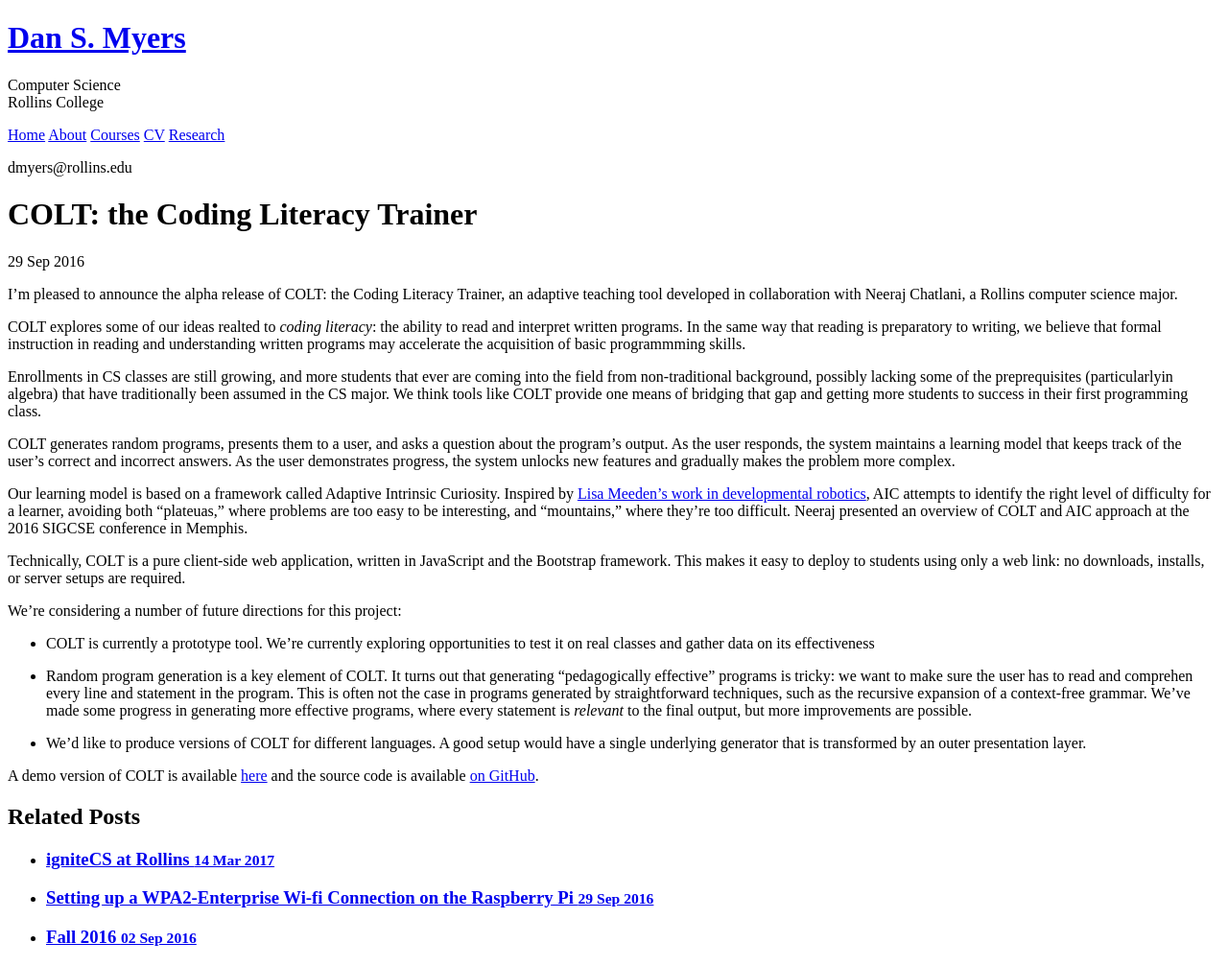
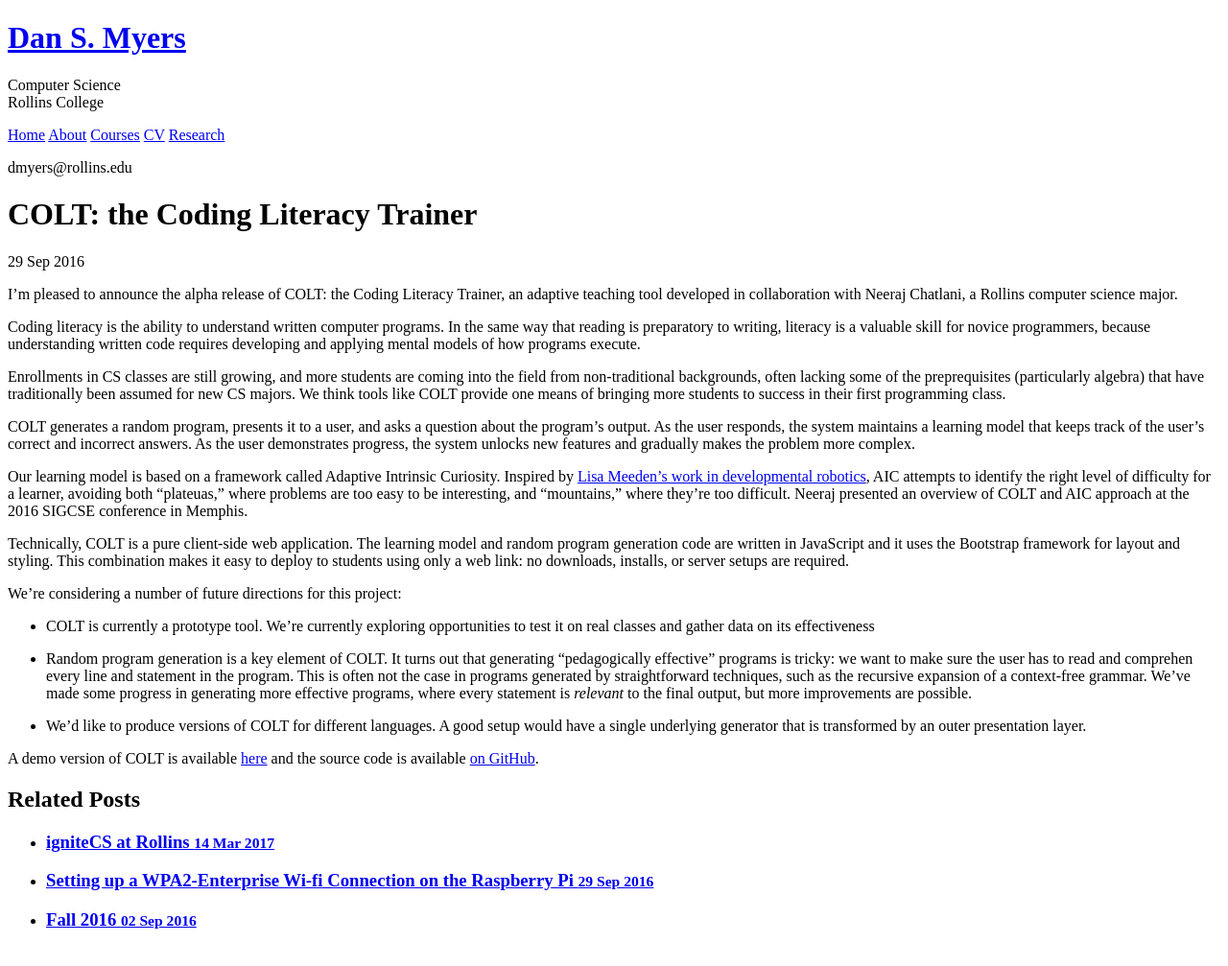
Before and after one commit to dansmyers/dansmyers.github.io-archived, a Jekyll site: the page built from _posts/2016-10-26-COLT_coding_literacy.md, in a window 1280 px wide. Shown: the whole page at 96% size. Built offline with Jekyll 4.4.1, drawn with Linux system fonts in a browser that asks for light colours.

Commit message:
Update 2016-10-26-COLT_coding_literacy.md

```diff
--- a/_posts/2016-10-26-COLT_coding_literacy.md
+++ b/_posts/2016-10-26-COLT_coding_literacy.md
@@ -5,18 +5,17 @@ date:   2016-09-29
 categories: research, coding literacy
 ---
 
-I'm pleased to announce the alpha release of COLT: the Coding Literacy Trainer, an adaptive teaching tool developed in collaboration with
-Neeraj Chatlani, a Rollins computer science major.
+I'm pleased to announce the alpha release of COLT: the Coding Literacy Trainer, an adaptive teaching tool developed in collaboration with Neeraj Chatlani, a Rollins computer science major.
 
-COLT explores some of our ideas realted to *coding literacy*: the ability to read and interpret written programs. In the same way that reading is preparatory to writing, we believe that formal instruction in reading and understanding written programs may accelerate the acquisition of basic programmming skills.
+Coding literacy is the ability to understand written computer programs. In the same way that reading is preparatory to writing, literacy is a valuable skill for novice programmers, because understanding written code requires developing and applying mental models of how programs execute.
 
-Enrollments in CS classes are still growing, and more students that ever are coming into the field from non-traditional background, possibly lacking some of the preprequisites (particularlyin algebra) that have traditionally been assumed in the CS major. We think tools like COLT provide one means of bridging that gap and getting more students to success in their first programming class.
+Enrollments in CS classes are still growing, and more students are coming into the field from non-traditional backgrounds, often lacking some of the preprequisites (particularly algebra) that have traditionally been assumed for new CS majors. We think tools like COLT provide one means of bringing more students to success in their first programming class.
 
-COLT generates random programs, presents them to a user, and asks a question about the program's output. As the user responds, the system maintains a learning model that keeps track of the user's correct and incorrect answers. As the user demonstrates progress, the system unlocks new features and gradually makes the problem more complex.
+COLT generates a random program, presents it to a user, and asks a question about the program's output. As the user responds, the system maintains a learning model that keeps track of the user’s correct and incorrect answers. As the user demonstrates progress, the system unlocks new features and gradually makes the problem more complex.
 
 Our learning model is based on a framework called Adaptive Intrinsic Curiosity. Inspired by [Lisa Meeden's work in developmental robotics](https://www.cs.swarthmore.edu/~meeden/), AIC attempts to identify the right level of difficulty for a learner, avoiding both "plateuas," where problems are too easy to be interesting, and "mountains," where they're too difficult. Neeraj presented an overview of COLT and AIC approach at the 2016 SIGCSE conference in Memphis.
 
-Technically, COLT is a pure client-side web application, written in JavaScript and the Bootstrap framework. This makes it easy to deploy to students using only a web link: no downloads, installs, or server setups are required.
+Technically, COLT is a pure client-side web application. The learning model and random program generation code are written in JavaScript and it uses the Bootstrap framework for layout and styling. This combination makes it easy to deploy to students using only a web link: no downloads, installs, or server setups are required.
 
 We're considering a number of future directions for this project:
 
@@ -26,5 +25,5 @@ We're considering a number of future directions for this project:
 
   - We'd like to produce versions of COLT for different languages. A good setup would have a single underlying generator that is transformed by an outer presentation layer.
 
-A demo version of COLT is available [here](https://dansmyers.github.io/assets/colt/codingliteracytrainer.html) and the
-source code is available [on GitHub](https://github.com/dansmyers/CodingLiteracyTrainer).
+A demo version of COLT is available [here](https://codingliteracy.github.io/CodingLiteracyTrainer) and the
+source code is available [on GitHub](https://github.com/codingliteracy/CodingLiteracyTrainer).
```
